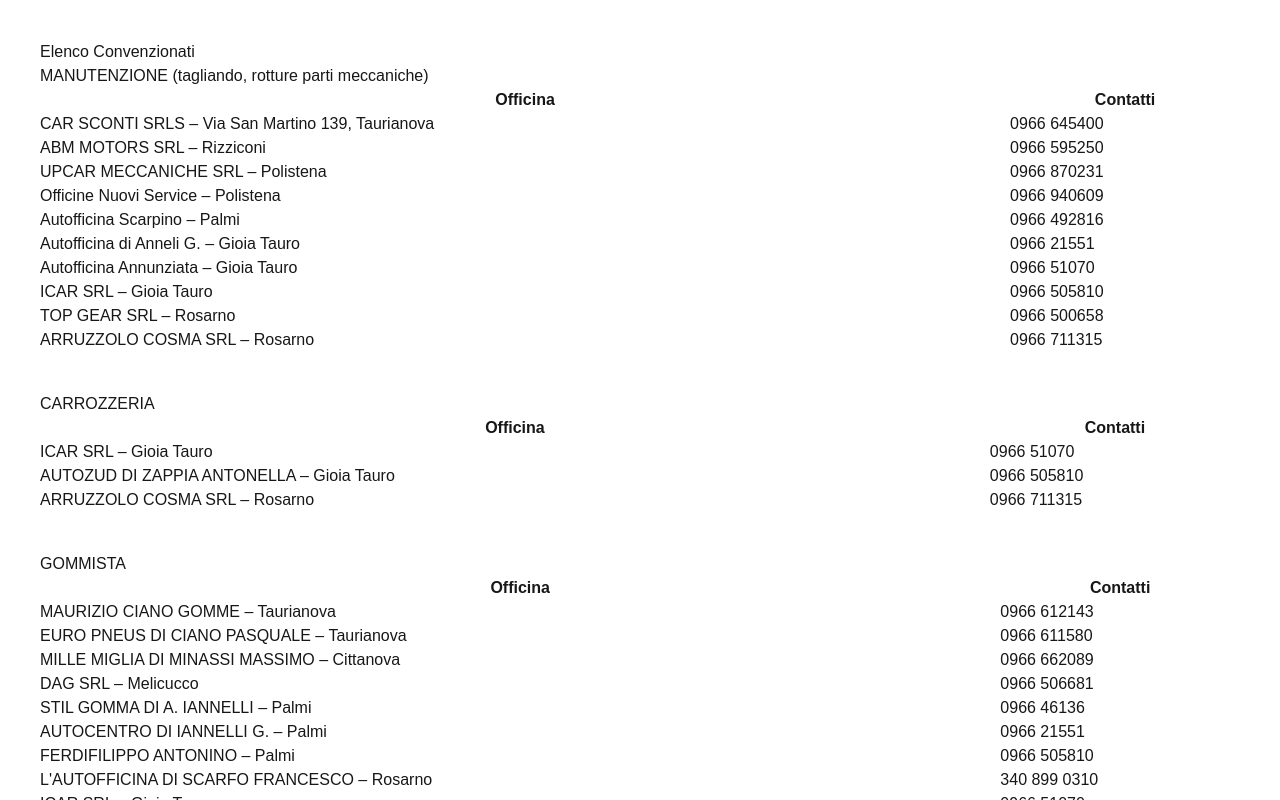
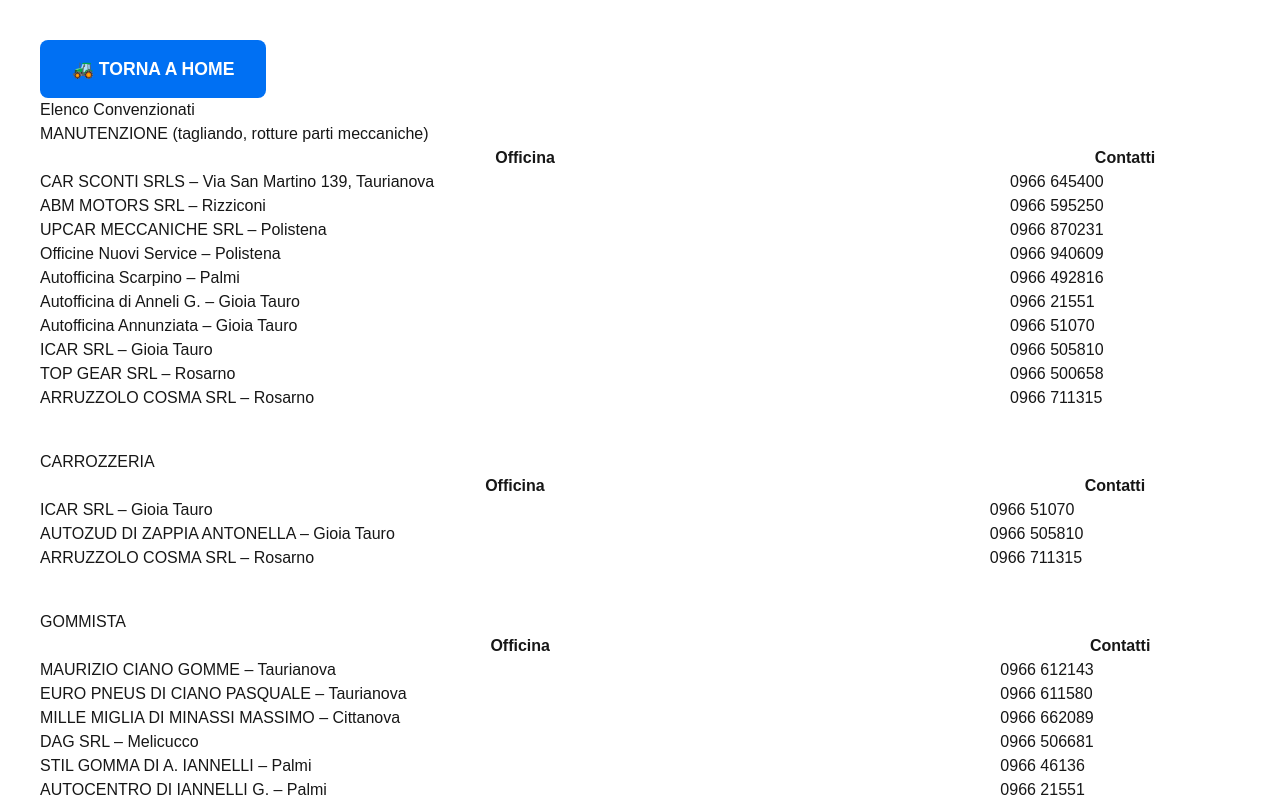
Before and after one commit to Falconcrestione/segnalazioni-app, a Next.js app: page /convenzioni in a window 1280 px wide. Shown: the top 800 px of the page. Built offline with nearby package versions, Linux system fonts and the light colour scheme.

Commit message:
aggiunta pagina officine autorizzate

```diff
--- a/src/app/convenzioni/page.tsx
+++ b/src/app/convenzioni/page.tsx
@@ -1,6 +1,13 @@
+import Link from "next/link";
+
 export default function ConvenzioniPage() {
+
   return (
+
     <div style={{ padding: "40px", fontFamily: "Arial, sans-serif" }}>
+         <Link href="/">
+          <button style={btn}>🚜 TORNA A HOME</button>
+        </Link>
       <h1>Elenco Convenzionati</h1>
 
       {/* MANUTENZIONE */}
@@ -116,3 +123,13 @@
     </div>
   );
 }
+const btn = {
+  padding: "1rem 2rem",
+  backgroundColor: "#0070f3",
+  color: "white",
+  border: "none",
+  borderRadius: "8px",
+  fontSize: "1.1rem",
+  fontWeight: 700,
+  cursor: "pointer",
+};
--- a/src/app/page.tsx
+++ b/src/app/page.tsx
@@ -46,7 +46,7 @@
           <button style={btn}>📊 DASHBOARD1</button>
         </a>
          <a href="/convenzioni" target="_blank" rel="noopener noreferrer">
-          <button style={btn}>📊 COMNENZNI</button>
+          <button style={btn}>📊 LISTA OFFICINE CONVENZIONATE</button>
         </a>
       </div>
     </div>
```
